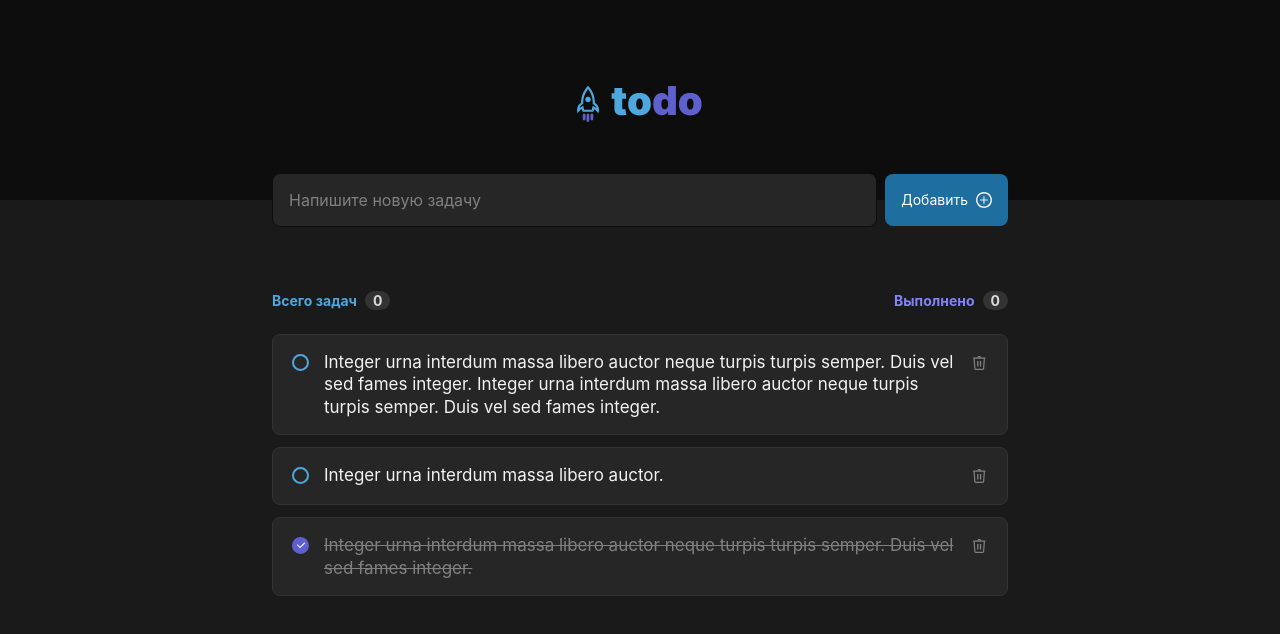
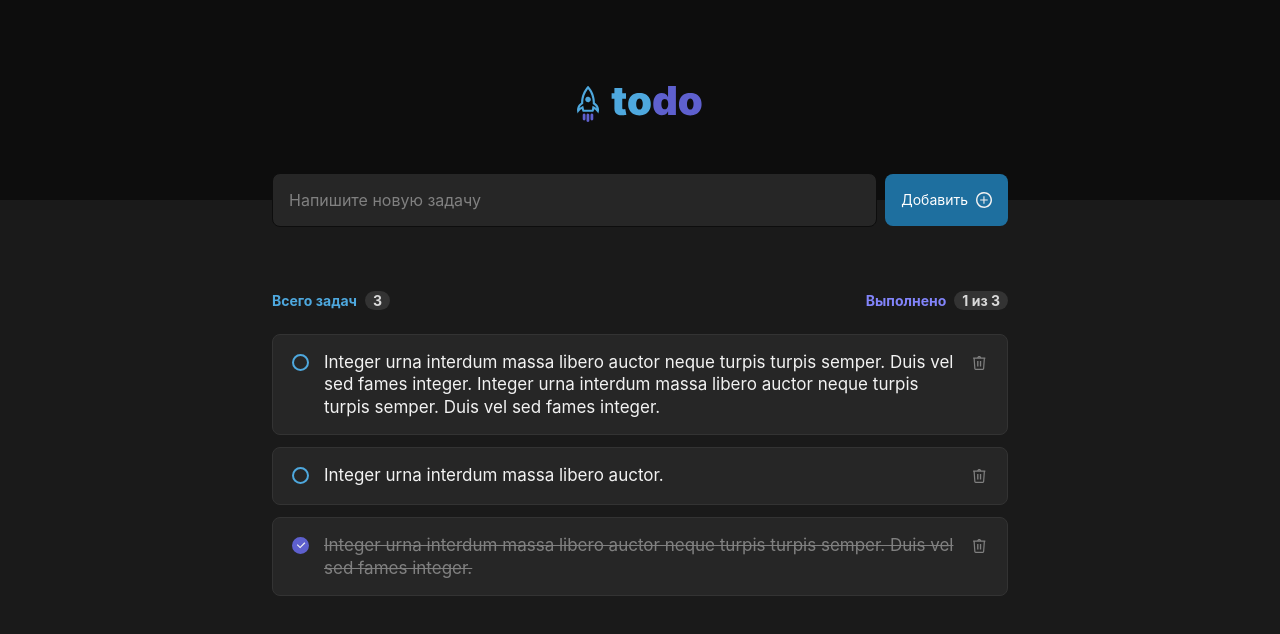
Before and after one commit to rook16rus/todolist-app, a React (Create React App) app: page / in a window 1280 px wide. Shown: the top 634 px of the page. Built offline with nearby package versions, Linux system fonts and the light colour scheme.

Commit message:
Реализовал функционал компонента todoInfo

```diff
--- a/src/components/App/App.js
+++ b/src/components/App/App.js
@@ -23,6 +23,8 @@ const App = () => {
         },
     ]);
 
+    const completedTasksCount = data.filter(item => item.checked).length
+
     return (
         <div className="todo">
             <header className="todo__header">
@@ -31,7 +33,7 @@ const App = () => {
             <div className="todo__body">
                 <div className="container">
                     <TodoControls/>
-                    <TodoInfo/>
+                    <TodoInfo tasksCount={data.length} completedTasksCount={completedTasksCount}/>
                     <TodoList data={data} />
                 </div>
             </div>
--- a/src/components/TodoInfo/TodoInfo.js
+++ b/src/components/TodoInfo/TodoInfo.js
@@ -1,15 +1,21 @@
 import "./TodoInfo.scss"
 
-const TodoInfo = () => {
+const TodoInfo = ({tasksCount, completedTasksCount}) => {
     return (
         <div className="todo__info">
             <div className="todo__info-all">
                 <span>Всего задач</span>
-                <span className="todo__info-count">0</span>
+                <span className="todo__info-count">{tasksCount}</span>
             </div>
             <div className="todo__info-completed">
                 <span>Выполнено</span>
-                <span className="todo__info-count">0</span>
+                <span className="todo__info-count">
+                    {
+                        completedTasksCount > 0 ?
+                        `${completedTasksCount} из ${tasksCount}` :
+                        completedTasksCount
+                    }
+                </span>
             </div>
         </div>
     )
```
